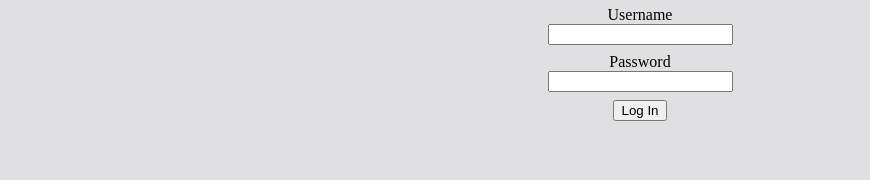
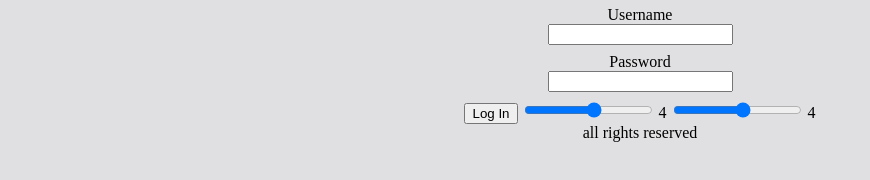
Before and after one commit to SriramBaskaran16/repo-exercise, a plain HTML site: page html and css in depth/index.html in a window 1280 px wide. Shown: the part 26-206 px from the top of the page, without its empty margins (0-870 px from the left). Drawn offline with Linux system fonts and the light colour scheme.

Commit message:
footer added to the file

```diff
--- a/html and css in depth/index.html
+++ b/html and css in depth/index.html
@@ -29,7 +29,15 @@
                 <input type="password" id="password" name="Password" minlength="2" required>
             </div>
             <button type="submit">Log In</button>
+            <input type="range" name="" id="" min="1" max="10" oninput="this.nextElementSibling.value = this.value">
+            <output>4</output>
+            <input type="range" name="" id="" min="1" max="10" oninput="this.nextElementSibling.value = this.value">
+            <output>4</output>
+
         </form>
+        <footer>
+            all rights reserved
+        </footer>
     </main>
 </body>
 
```
